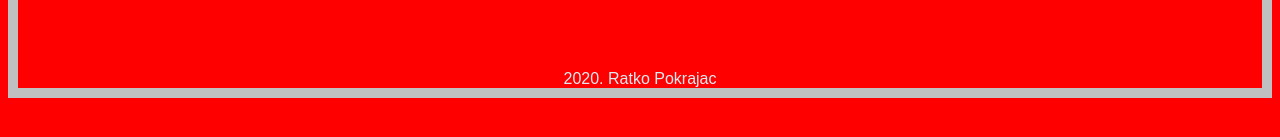
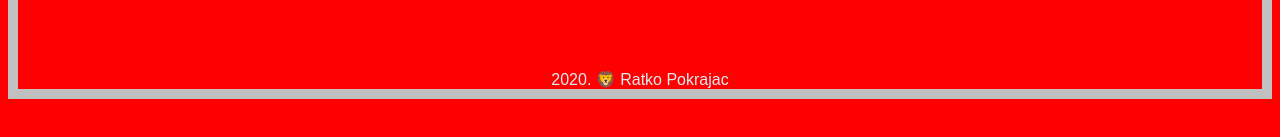
Before and after one commit to RatoST/drums, a plain HTML site: page index.html in a window 1280 px wide. Shown: the part 519-656 px from the top of the page. Drawn offline with Linux system fonts and the light colour scheme.

Commit message:
Update index.html

```diff
--- a/index.html
+++ b/index.html
@@ -28,7 +28,7 @@
 </body>
 
   <footer>
-    2020. Ratko Pokrajac
+    2020. 🦁 Ratko Pokrajac
   </footer>
 
 </html>
```
